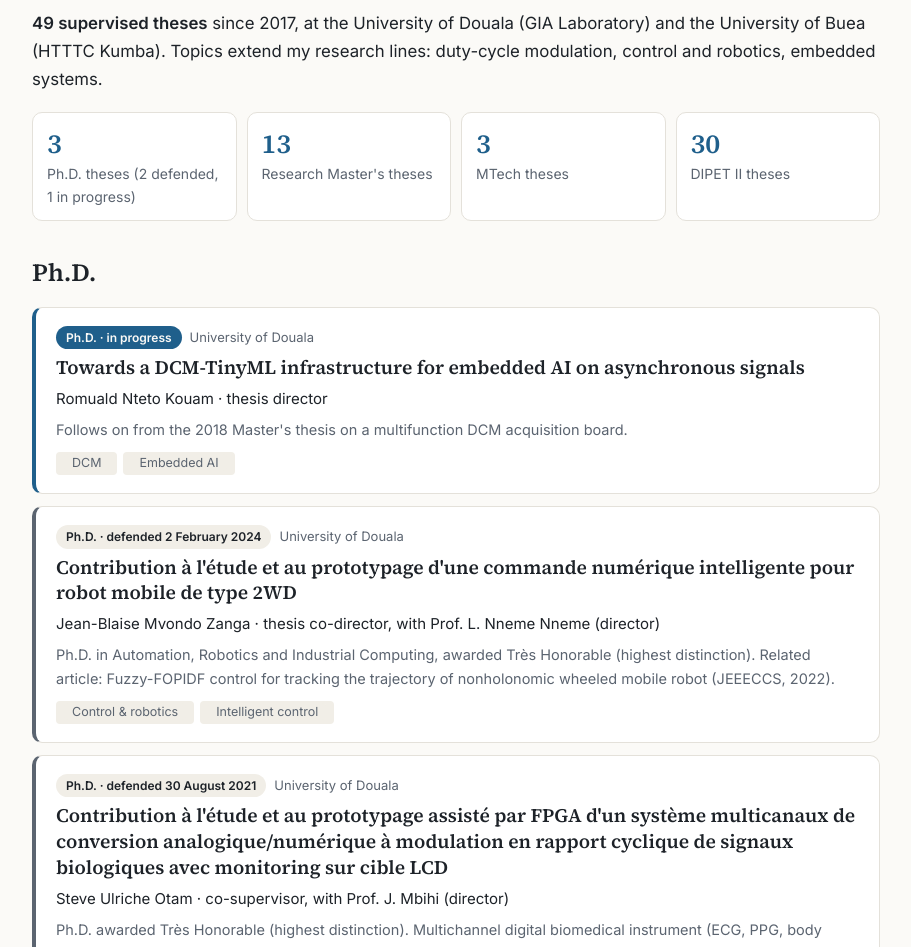
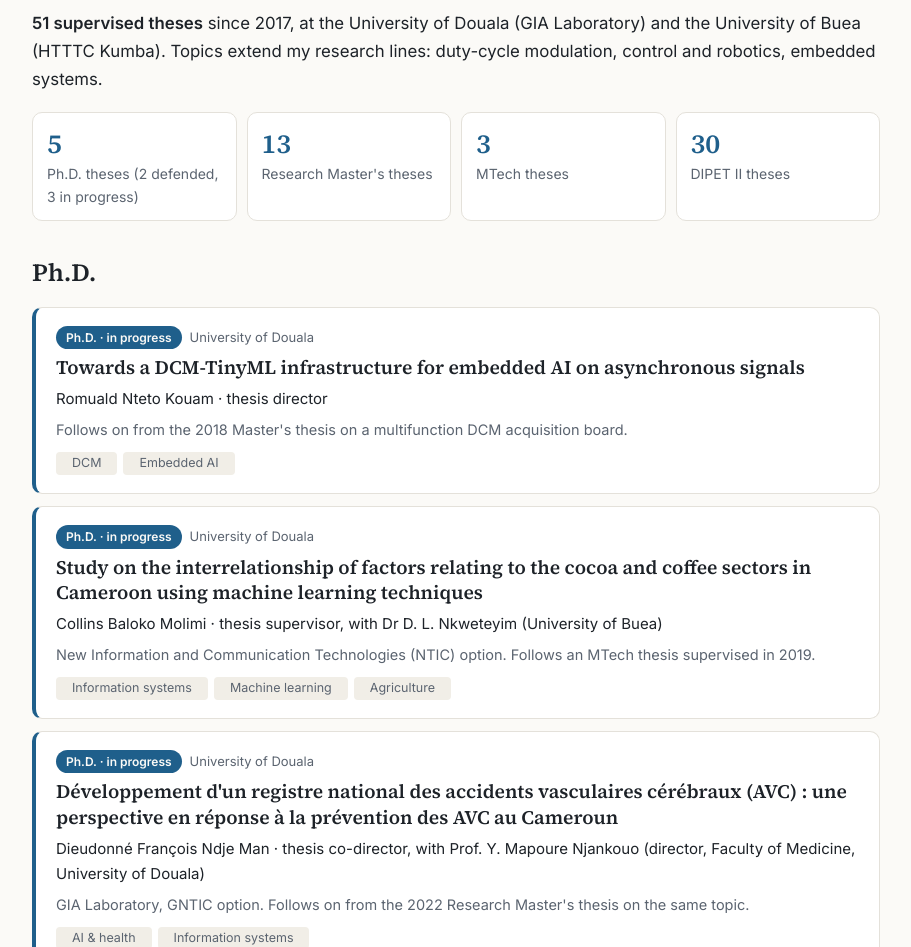
Before and after one commit to MoffoBertrand/moffobertrand.github.io, a plain HTML site: page encadrement.html in a window 1280 px wide. Shown: the part 145-1092 px from the top of the page, without its empty margins (184-1095 px from the left). Drawn offline with Linux system fonts and the light colour scheme.

Commit message:
Add files via upload

```diff
--- a/encadrement.html
+++ b/encadrement.html
@@ -41,9 +41,9 @@
 <main class="wrap">
   <section id="encadrement">
     <h1 class="ptitle"><span data-l="fr">Encadrement</span><span data-l="en">Supervision</span></h1>
-    <p class="lead"><span data-l="fr"><strong>49 travaux encadrés</strong> depuis 2017, à l'Université de Douala (Laboratoire GIA) et à l'Université de Buea (HTTTC Kumba). Les sujets prolongent mes axes de recherche : modulation en rapport cyclique, commande et robotique, systèmes embarqués.</span><span data-l="en"><strong>49 supervised theses</strong> since 2017, at the University of Douala (GIA Laboratory) and the University of Buea (HTTTC Kumba). Topics extend my research lines: duty-cycle modulation, control and robotics, embedded systems.</span></p>
+    <p class="lead"><span data-l="fr"><strong>51 travaux encadrés</strong> depuis 2017, à l'Université de Douala (Laboratoire GIA) et à l'Université de Buea (HTTTC Kumba). Les sujets prolongent mes axes de recherche : modulation en rapport cyclique, commande et robotique, systèmes embarqués.</span><span data-l="en"><strong>51 supervised theses</strong> since 2017, at the University of Douala (GIA Laboratory) and the University of Buea (HTTTC Kumba). Topics extend my research lines: duty-cycle modulation, control and robotics, embedded systems.</span></p>
     <div class="stats">
-      <div><b>3</b><span data-l="fr">thèses de doctorat (2 soutenues, 1 en cours)</span><span data-l="en">Ph.D. theses (2 defended, 1 in progress)</span></div>
+      <div><b>5</b><span data-l="fr">thèses de doctorat (2 soutenues, 3 en cours)</span><span data-l="en">Ph.D. theses (2 defended, 3 in progress)</span></div>
       <div><b>13</b><span data-l="fr">mémoires de Master 2 Recherche</span><span data-l="en">Research Master's theses</span></div>
       <div><b>3</b><span data-l="fr">mémoires de MTech</span><span data-l="en">MTech theses</span></div>
       <div><b>30</b><span data-l="fr">mémoires de DIPET II</span><span data-l="en">DIPET II theses</span></div>
@@ -57,6 +57,20 @@
       <p>Romuald Nteto Kouam · <span data-l="fr">directeur de thèse</span><span data-l="en">thesis director</span></p>
       <p class="note"><span data-l="fr">Prolonge son mémoire de Master 2 (2018) sur une carte d'acquisition multifonctions à MRC.</span><span data-l="en">Follows on from the 2018 Master's thesis on a multifunction DCM acquisition board.</span></p>
       <div class="tags"><span class="tag t-dcm"><span data-l="fr">MRC / DCM</span><span data-l="en">DCM</span></span><span class="tag t-health"><span data-l="fr">IA embarquée</span><span data-l="en">Embedded AI</span></span></div>
+    </div>
+    <div class="card feature">
+      <div class="meta"><span class="badge b-phd"><span data-l="fr">Doctorat · en cours</span><span data-l="en">Ph.D. · in progress</span></span><span class="inst"><span data-l="fr">Université de Douala</span><span data-l="en">University of Douala</span></span></div>
+      <h3>Study on the interrelationship of factors relating to the cocoa and coffee sectors in Cameroon using machine learning techniques</h3>
+      <p>Collins Baloko Molimi · <span data-l="fr">directeur de thèse, avec Dr D. L. Nkweteyim (University of Buea)</span><span data-l="en">thesis supervisor, with Dr D. L. Nkweteyim (University of Buea)</span></p>
+      <p class="note"><span data-l="fr">Option Nouvelles technologies de l'information et de la communication (NTIC). Prolonge un mémoire de MTech encadré en 2019.</span><span data-l="en">New Information and Communication Technologies (NTIC) option. Follows an MTech thesis supervised in 2019.</span></p>
+      <div class="tags"><span class="tag t-info"><span data-l="fr">Systèmes d'information</span><span data-l="en">Information systems</span></span><span class="tag"><span data-l="fr">Apprentissage automatique</span><span data-l="en">Machine learning</span></span><span class="tag"><span data-l="fr">Agriculture</span><span data-l="en">Agriculture</span></span></div>
+    </div>
+    <div class="card feature">
+      <div class="meta"><span class="badge b-phd"><span data-l="fr">Doctorat · en cours</span><span data-l="en">Ph.D. · in progress</span></span><span class="inst"><span data-l="fr">Université de Douala</span><span data-l="en">University of Douala</span></span></div>
+      <h3>Développement d'un registre national des accidents vasculaires cérébraux (AVC) : une perspective en réponse à la prévention des AVC au Cameroun</h3>
+      <p>Dieudonné François Ndje Man · <span data-l="fr">co-directeur de thèse, avec Pr Y. Mapoure Njankouo (directeur, FMSP, Université de Douala)</span><span data-l="en">thesis co-director, with Prof. Y. Mapoure Njankouo (director, Faculty of Medicine, University of Douala)</span></p>
+      <p class="note"><span data-l="fr">Laboratoire GIA, option GNTIC. Prolonge son mémoire de Master 2 Recherche (2022) sur le même sujet.</span><span data-l="en">GIA Laboratory, GNTIC option. Follows on from the 2022 Research Master's thesis on the same topic.</span></p>
+      <div class="tags"><span class="tag t-health"><span data-l="fr">IA &amp; santé</span><span data-l="en">AI &amp; health</span></span><span class="tag t-info"><span data-l="fr">Systèmes d'information</span><span data-l="en">Information systems</span></span></div>
     </div>
     <div class="card feature done">
       <div class="meta"><span class="badge b-phd"><span data-l="fr">Doctorat · soutenu le 2 février 2024</span><span data-l="en">Ph.D. · defended 2 February 2024</span></span><span class="inst"><span data-l="fr">Université de Douala</span><span data-l="en">University of Douala</span></span></div>
```
Also changed, not shown: enseignement.html (+1 -1 lines), index.html (+1 -1 lines).
